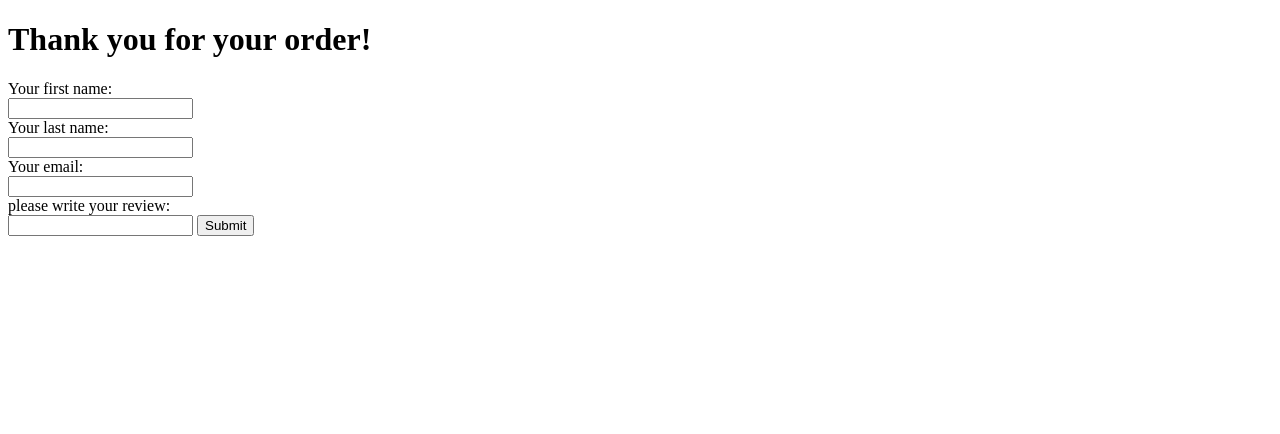
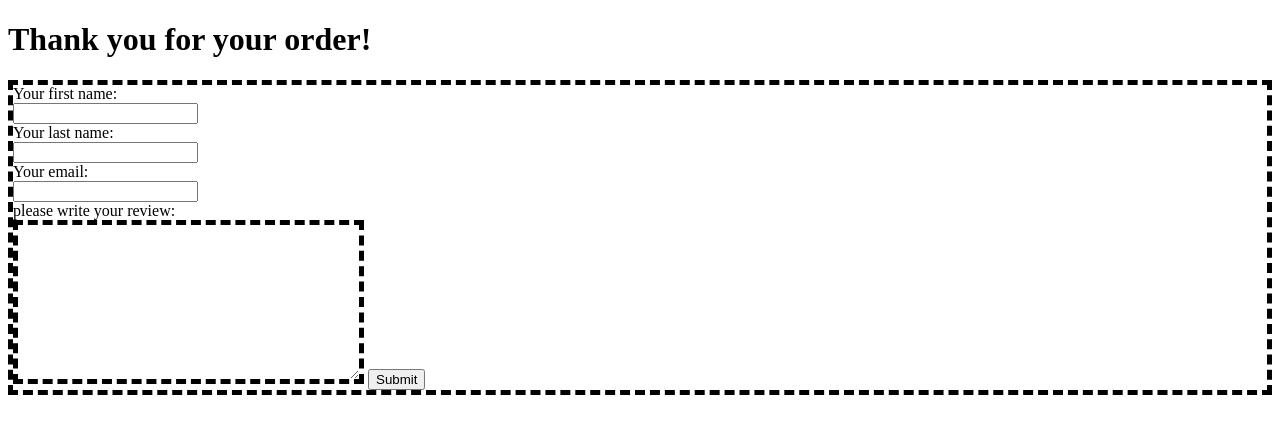
Before and after one commit to juanpablogt/Django_Presentacion, a Django app: page /car/rental_review/ in a window 1280 px wide. Shown: the top 434 px of the page. Run offline with Django 4.2, Linux system fonts and the light colour scheme.

Commit message:
Estilos css

```diff
--- a/mysite/car/forms.py
+++ b/mysite/car/forms.py
@@ -4,4 +4,4 @@ class ReviewForm(forms.Form):
     first_name = forms.CharField(label='Your first name', max_length=100)
     last_name = forms.CharField(label='Your last name', max_length=100)
     email = forms.EmailField(label='Your email', max_length=100)
-    review = forms.CharField(label = 'please write your review')
+    review = forms.CharField(label = 'please write your review', widget=forms.Textarea(attrs={'class':'myform'}))#desde aqui se puede controlar la linea punteada que aparece en el campo de mensaje
--- /dev/null
+++ b/mysite/car/static/car/custom.css
@@ -0,0 +1,3 @@
+.myform{
+    border: 5px dashed;
+}
--- a/mysite/car/templates/car/rental_review.html
+++ b/mysite/car/templates/car/rental_review.html
@@ -1,12 +1,14 @@
 <!DOCTYPE html>
+{% load static%}
     <head>
         <title>HALLO</title>
         <meta charset="utf-8">
     </head>
 
     <body>
+        <link rel="stylesheet" href="{% static 'car/custom.css' %}">
         <h1>Thank you for your order!</h1>
-        <div class="container">
+        <div class="container myform">
             <form method="POST">
                 {% csrf_token %}
                 {% for field in form %}
```
